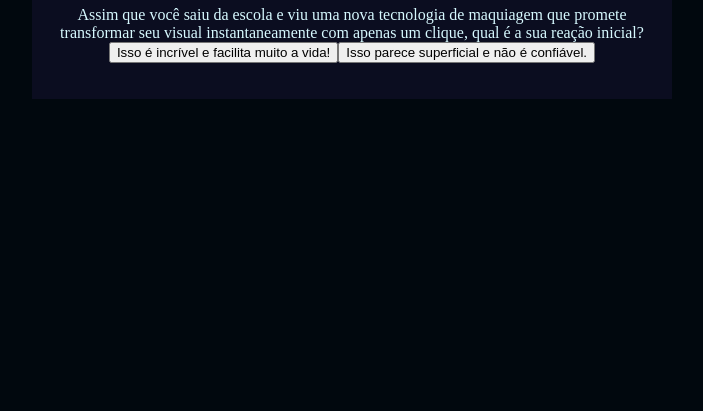
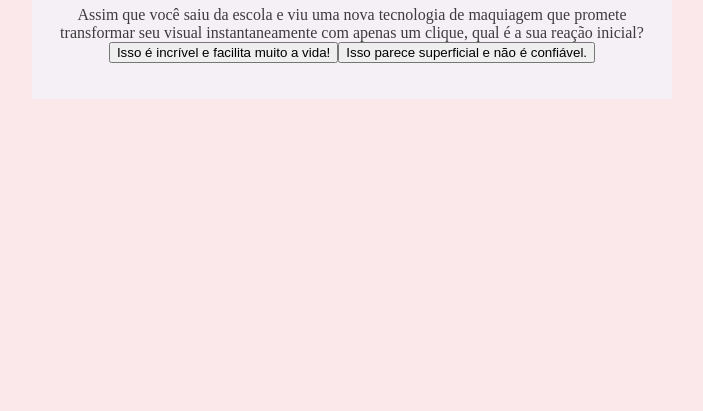
Before and after one commit to leegomes20/curso-3-3b-2024, a plain HTML site: page index.html in a window 1280 px wide. Shown: the part 405-816 px from the top of the page, without its empty margins (288-991 px from the left). Drawn offline with Linux system fonts and the light colour scheme.

Commit message:
Update style.css

```diff
--- a/style.css
+++ b/style.css
@@ -1,10 +1,9 @@
-:root{
-    --cor-fundo: #01080E ;
-    --cor-principal: #0B0D20 ;
-    --cor-secundaria: #212333;
-    --cor-destaque: #2BDEFD;
-    --cor-texto: #D7F9FF;
-
+:root {
+    --cor-fundo: #FBE8EB;
+    --cor-principal: #F5F0F6;
+    --cor-secundaria: #F1C6C6;
+    --cor-destaque: #D7A0A9;
+    --cor-texto: #3C3C3C;
 }
 
 body {
@@ -16,7 +15,7 @@ body {
     min-height: 100vh;
 }
 
-.caixa-principal{
+.caixa-principal {
     background-color: var(--cor-principal);
     width: 90%;
     max-width: 600px;
@@ -24,6 +23,6 @@ body {
     padding: 20px;
 }
 
-h1{
+h1 {
     color: var(--cor-destaque);
 }
```
